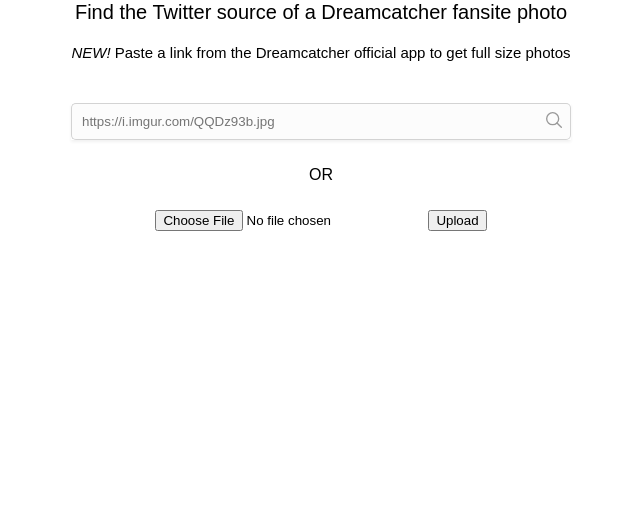
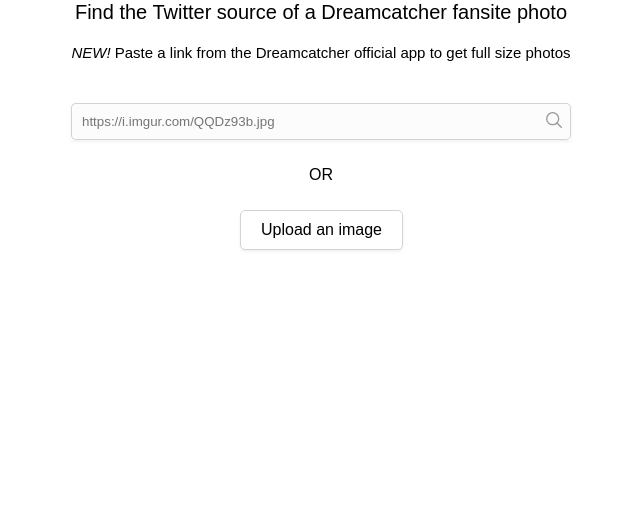
Before and after one commit to evanc577/sourcecatcher, a Flask app: template templates/sourcecatcher.html in a window 1280 px wide. Shown: the part 189-695 px from the top of the page, without its empty margins (319-959 px from the left). Run offline with Flask 2, Linux system fonts and the light colour scheme; the template is opened without the code that fills it, so the values that code supplies are empty; parts of the project's set-up code (start-up, migrations or seed data) failed here and were passed over.

Commit message:
Pretty file upload form

```diff
--- a/static/sourcecatcher.css
+++ b/static/sourcecatcher.css
@@ -140,10 +140,35 @@
 
 #file_upload_form {
   flex-wrap: wrap;
+  margin: 10px auto;
 }
 
-#file_upload_form * {
-  margin: 10px;
+[type="file"] {
+}
+
+[type="file"] + label {
+  border: 1px solid lightgray;
+  border-radius: 5px;
+  box-shadow: 0 2px 3px rgba(0,0,0,0.06);
+  cursor: pointer;
+  display: none;
+	font-size: inherit;
+  margin-bottom: 1rem;
+  outline: none;
+  padding: 10px 20px;
+  position: relative;
+  vertical-align: middle;
+}
+
+[type="file"]:focus + label,
+[type="file"] + label:hover {
+  background-color: #F2C763;
+  color: #fff;
+}
+
+[type="file"]:focus + label {
+  outline: 1px dotted #000;
+  outline: -webkit-focus-ring-color auto 5px;
 }
 
 #link_input {
@@ -172,6 +197,7 @@
   background-color: #fcfcfc;
 }
 
+#link_submit_btn:focus,
 #link_submit_btn:hover {
   background-color: #F2C763;
 }
--- a/templates/sourcecatcher.html
+++ b/templates/sourcecatcher.html
@@ -41,9 +41,9 @@
         <div class="search_wrap">
           <form action="/link">
             {% if url %}
-            <input id="link_input" type="text" name="url" required placeholder="https://i.imgur.com/QQDz93b.jpg" value="{{ url|e }}">
+            <input id="link_input" type="url" name="url" required placeholder="https://i.imgur.com/QQDz93b.jpg" value="{{ url|e }}" autocomplete="url">
             {% else %}
-            <input id="link_input" type="text" name="url" required placeholder="https://i.imgur.com/QQDz93b.jpg">
+            <input id="link_input" type="url" name="url" required placeholder="https://i.imgur.com/QQDz93b.jpg" autocomplete="url">
             {% endif %}
             <button id="link_submit_btn" type="submit" value="submit">
               <svg id="search_icon" viewBox="0 0 30 30" fill="none" stroke="#999" stroke-width="2">
@@ -55,10 +55,28 @@
         </div>
         <p id="or">OR</p>
         <form id="file_upload_form" action="/upload" method="post" enctype="multipart/form-data">
-          <input id="file_input" type="file" name="file" required>
-          <button type="submit" value="submit">
-            Upload
-          </button>
+          <input id="file_input" type="file" name="file" required onchange="form.submit();">
+          <label for="file_input" id="file_input_label"/>Upload an image</label>
+          <script>
+            // show pretty file upload form if js is available
+            var file_input = document.getElementById('file_input');
+            var file_input_label = document.getElementById('file_input_label');
+            file_input.style.width = '1px';
+            file_input.style.height = '1px';
+            file_input.style.overflow = 'hidden';
+            file_input.style.clip = 'rect(0,0,0,0)';
+            file_input.style.padding = '0';
+            file_input.style.position = 'absoulute !important';
+            file_input.style.whiteSpace = 'nowrap';
+            file_input.style.border = 0;
+            file_input.style.opacity = 0;
+            file_input_label.style.display = 'inline-block';
+          </script>
+          <noscript>
+            <button type="submit" value="submit">
+              Upload
+            </button>
+          </noscript>
         </form>
       </div>
       {% endblock forms %}
```
